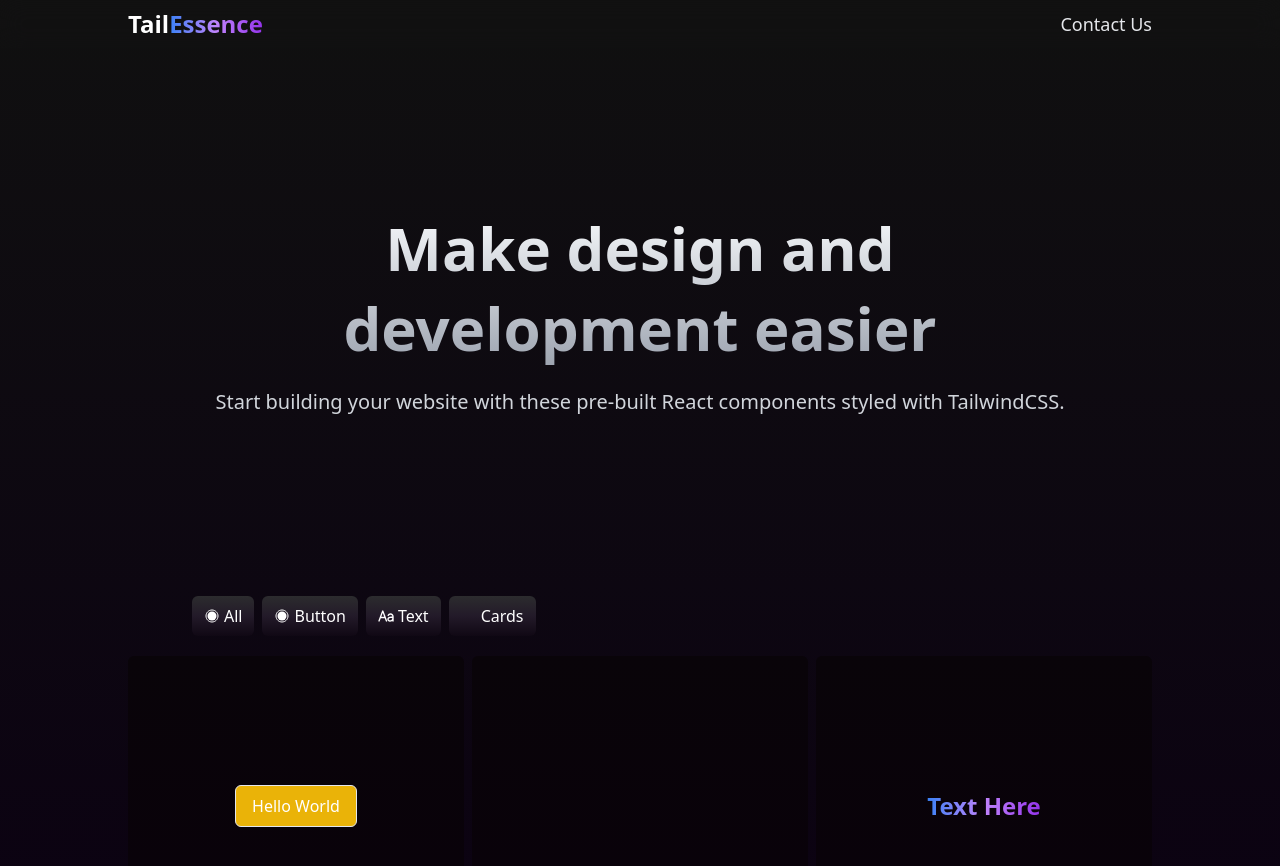
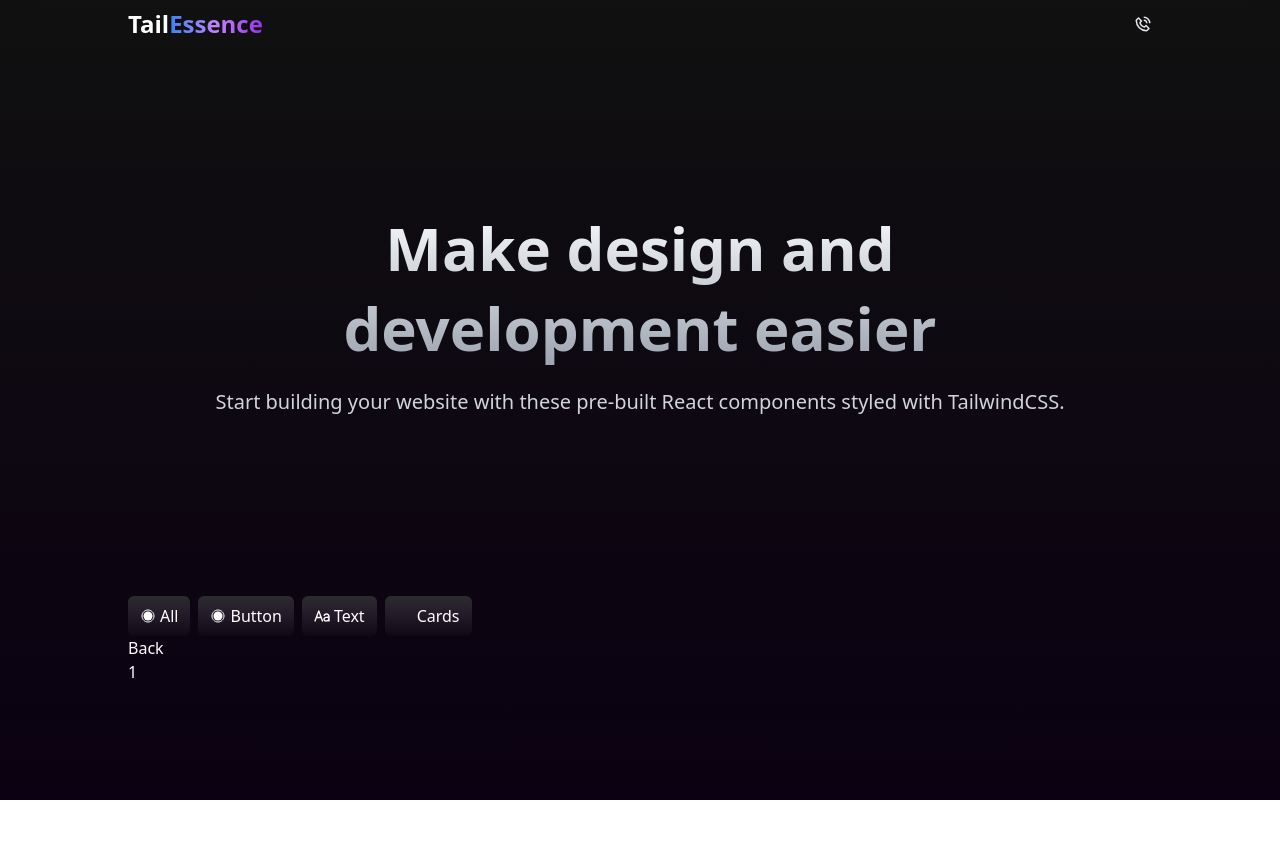
Before and after one commit to yoshilynfujitani/TailEssence, a React (Vite) app: page /TailEssence/details/1 in a window 1280 px wide. Shown: the top 866 px of the page. After the commit the page ends 800 px from the top, so only its background shows below. Built offline with nearby package versions, Linux system fonts and the light colour scheme; some icons are missing.

Commit message:
Added: Route for CardContent

```diff
--- a/src/App.jsx
+++ b/src/App.jsx
@@ -3,6 +3,8 @@ import Header from "./Components/Header";
 import Home from "./Home";
 import Filter from "./Components/Filter";
 import Navbar from "./Components/Navbar";
+import CardContent from "./Components/CardContent";
+import { BrowserRouter, Route, Routes } from "react-router-dom";
 
 function App() {
   const [currentItem, setCurrentItem] = useState("");
@@ -14,8 +16,17 @@ function App() {
     <main className="min-h-screen  bg-gradient-to-b from-bg-gradient1 to-bg-gradient2 ">
       <Navbar />
       <Header />
-      <Filter handle={handleCurrentItem} current={currentItem} />
-      <Home currentItem={currentItem} />
+
+      <BrowserRouter>
+        <Filter handle={handleCurrentItem} current={currentItem} />
+        <Routes>
+          <Route
+            path="/TailEssence/"
+            element={<Home currentItem={currentItem} />}
+          />
+          <Route path="/TailEssence/details/:id" element={<CardContent />} />
+        </Routes>
+      </BrowserRouter>
     </main>
   );
 }
--- a/src/Components/Card.jsx
+++ b/src/Components/Card.jsx
@@ -1,21 +1,42 @@
 import DOMPurify from "dompurify";
+import { AnimatePresence, motion } from "framer-motion";
 import { useState } from "react";
+import { Link } from "react-router-dom";
+
+import { BsCode } from "react-icons/bs";
+import { BsCodeSlash } from "react-icons/bs";
 
 const Card = ({ content }) => {
-  const { Title, type, Code } = content;
+  const { id, Title, type, Code } = content;
   const [inCard, setInCard] = useState(false);
 
   const sanitizedCode = DOMPurify.sanitize(Code);
 
   return (
     <div
-      className="relative transition bg-gradient-to-b from-[#090409] to-[#09010a] rounded-md min-h-[300px] mx-10 md:mx-0 flex items-center justify-center cursor-pointer "
+      className="relative  transition bg-gradient-to-b from-[#090409] to-[#09010a] rounded-md min-h-[300px] mx-5 md:mx-0 flex flex-col items-center justify-center cursor-pointer "
       onMouseEnter={() => setInCard(true)}
       onMouseLeave={() => setInCard(false)}
     >
       <div dangerouslySetInnerHTML={{ __html: sanitizedCode }} />
-
-      {inCard && <div className="absolute bottom-0 py-5">View Source Code</div>}
+      <AnimatePresence>
+        {inCard && (
+          <motion.div
+            key="modal"
+            initial={{ y: 0, opacity: 0 }}
+            animate={{ opacity: 1 }}
+            exit={{ y: 20, opacity: 0 }}
+            className="absolute py-5 bottom-0  flex items-center justify-center"
+          >
+            <Link to={`/TailEssence/details/${id}`}>
+              <h1 className="flex items-center space-x-2">
+                <BsCode />
+                View Source Code
+              </h1>
+            </Link>
+          </motion.div>
+        )}
+      </AnimatePresence>
     </div>
   );
 };
--- a/src/Components/CardContent.jsx
+++ b/src/Components/CardContent.jsx
@@ -0,0 +1,18 @@
+import React from "react";
+import { useNavigate, useParams } from "react-router-dom";
+
+const CardContent = () => {
+  const navigate = useNavigate();
+  let { id } = useParams();
+  return (
+    <div className="px-32">
+      <button className="text-white" onClick={() => navigate(-1)}>
+        {" "}
+        Back
+      </button>
+      <h1 className="text-white">{id}</h1>
+    </div>
+  );
+};
+
+export default CardContent;
--- a/src/Components/Filter.jsx
+++ b/src/Components/Filter.jsx
@@ -14,7 +14,7 @@ const Filter = ({ handle, current }) => {
     setIsOpen((e) => !e);
   };
   return (
-    <div className=" px-10 md:px-32 md:py-10  lg:px-48 lg:py-0">
+    <div className=" px-5  md:py-10  lg:px-32 lg:py-0">
       {/* <select
         onChange={(e) => handle(e.target.value)}
         className="rounded-md py-2 px-3 bg-gradient-to-b from-[#2c2c2e] via-[#231A29] to-[#100814]  text-white border border-gray-900 font-semibold "
--- a/src/Components/Navbar.jsx
+++ b/src/Components/Navbar.jsx
@@ -1,13 +1,17 @@
+import { BiPhoneCall } from "react-icons/bi";
+
 const Navbar = () => {
   return (
-    <div className="md:sticky md:top-0 bg-[#161515]/30 backdrop-blur-md text-white py-2 px-10 flex items-center justify-between md:px-32 ">
+    <div className="md:sticky md:top-0 bg-[#161515]/30 backdrop-blur-md text-white py-2 px-5 flex items-center justify-between md:px-32 ">
       <h1 className="text-lg font-semibold md:text-2xl">
         Tail
         <span className="bg-gradient-to-r bg-clip-text text-transparent from-blue-500 via-purple-400 to-purple-600">
           Essence
         </span>
       </h1>
-      <h1 className="text-gray-200 md:text-lg">Contact Us</h1>
+      <h1 className="text-gray-200 md:text-lg">
+        <BiPhoneCall />
+      </h1>
     </div>
   );
 };
```
Also changed, not shown: src/Home.jsx (+5 -10 lines).
